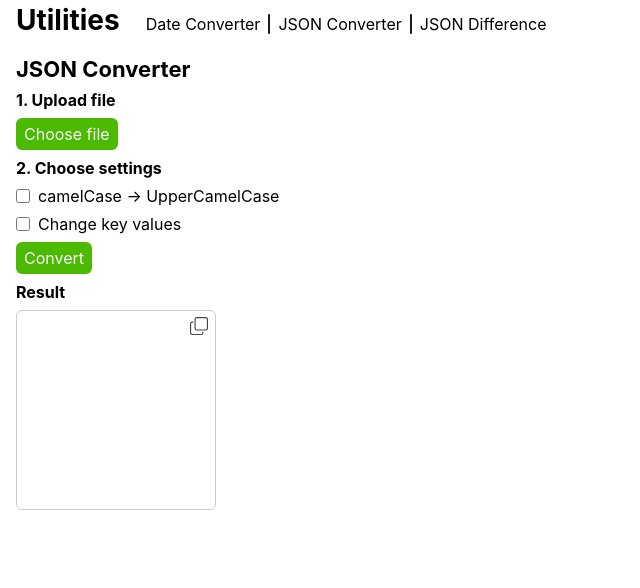
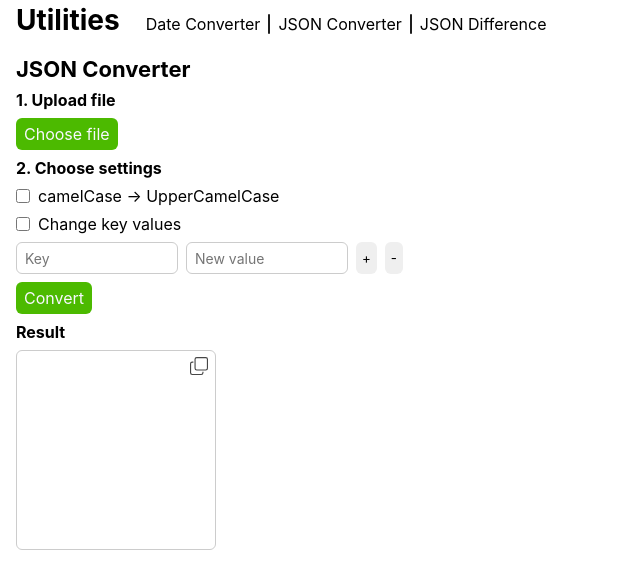
Before and after one commit to thornedll/utilities, a React (Create React App) app: page /utilities/jsonConverter in a window 1280 px wide. Shown: the top 588 px of the page, without its empty margins (0-640 px from the left). Built offline with nearby package versions, Linux system fonts and the light colour scheme.

Commit message:
added DoubleInput component, started to implement it in JsonConverter

```diff
--- a/src/assets/styles/global.module.scss
+++ b/src/assets/styles/global.module.scss
@@ -26,11 +26,11 @@ button,
 input[type="text"] {
   height: 32px;
   border-radius: 6px;
-  cursor: pointer;
 }
 
 button {
   border: none;
+  cursor: pointer;
 }
 
 .header {
--- /dev/null
+++ b/src/components/UI/DoubleInput.tsx
@@ -0,0 +1,36 @@
+import React from "react";
+import { DoubleInputProps } from "../../ts/interfaces/interfaces";
+import styles from "./styles.module.scss";
+
+export const DoubleInput: React.FC<DoubleInputProps> = ({
+  key,
+  inputValue,
+  secondInputValue,
+  placeholder,
+  secondPlaceholder,
+  disabled = false,
+  handleChange,
+}) => {
+  return (
+    <div className={styles.doubleInputWrapper} key={key}>
+      <input
+        type="text"
+        placeholder={placeholder}
+        onChange={() => handleChange}
+        value={inputValue}
+        className={styles.doubleInput}
+        disabled={disabled}
+      />
+      <input
+        type="text"
+        placeholder={secondPlaceholder}
+        onChange={() => handleChange}
+        value={secondInputValue}
+        className={styles.doubleInput}
+        disabled={disabled}
+      />
+      <button>+</button>
+      <button>-</button>
+    </div>
+  );
+};
--- a/src/components/UI/index.ts
+++ b/src/components/UI/index.ts
@@ -1,6 +1,7 @@
 export { BaseSelect } from "./BaseSelect";
 export { Button } from "./Button";
 export { Check } from "./Check";
+export { DoubleInput } from "./DoubleInput";
 export { FileInput } from "./FileInput";
 export { TextArea } from "./TextArea";
 export { TextInput } from "./TextInput";
--- a/src/components/UI/styles.module.scss
+++ b/src/components/UI/styles.module.scss
@@ -53,6 +53,18 @@
   border-radius: 6px;
 }
 
+.doubleInput {
+  width: 162px;
+  padding: 4px 8px;
+  font-size: 14px;
+  border: 1px solid hsl(0, 0%, 80%);
+  cursor: text;
+  &Wrapper {
+    display: flex;
+    gap: 8px;
+  }
+}
+
 .textArea {
   height: 200px;
   width: 200px;
--- a/src/components/pages/JsonConverter.tsx
+++ b/src/components/pages/JsonConverter.tsx
@@ -1,13 +1,21 @@
 import { useState, ChangeEvent } from "react";
 import { BtnType } from "../../ts/types/types";
-import { Button, Check, FileInput, TextArea } from "../UI";
+import { Button, Check, DoubleInput, FileInput, TextArea } from "../UI";
 import { convertToUpper, copy } from "../../utils";
 import styles from "./styles.module.scss";
+
+type KeyValueChange = {
+  key: string;
+  value: string;
+};
 
 export const JsonConverter = () => {
   const [file, setFile] = useState<File>();
   const [isCaseChange, setIsCaseChange] = useState<boolean>(false);
   const [isKeyValuesChange, setIsKeyValuesChange] = useState<boolean>(false);
+  const [keyValuesChanges, setKeyValuesChanges] = useState<[KeyValueChange]>([
+    { key: "", value: "" },
+  ]);
   const [jsonString, setJsonString] = useState<string>("");
   const [btnType, setBtnType] = useState<BtnType>("copy");
 
@@ -18,6 +26,8 @@ export const JsonConverter = () => {
   const handleKeyValuesChange = (state: boolean) => {
     setIsKeyValuesChange(state);
   };
+
+  const handleKeyValuesSettings = (isAdd: boolean) => {};
 
   const uploadFile = (e: ChangeEvent<HTMLInputElement>) => {
     if (e.target.files) {
@@ -53,6 +63,20 @@ export const JsonConverter = () => {
     }
   };
 
+  const keyValueInputs = () => {
+    for (let i = 0; i < keyValuesChanges.length; i++) {
+      return (
+        <DoubleInput
+          key={"key" + i}
+          inputValue={keyValuesChanges[i].key}
+          secondInputValue={keyValuesChanges[i].value}
+          placeholder="Key"
+          secondPlaceholder="New value"
+        />
+      );
+    }
+  };
+
   const copyText = () => {
     copy(jsonString, setBtnType);
   };
@@ -78,6 +102,7 @@ export const JsonConverter = () => {
             checked={isKeyValuesChange}
             handleChange={handleKeyValuesChange}
           />
+          <div className={styles.keyValueInputs}>{keyValueInputs()}</div>
         </div>
       </div>
       <div className={styles.optionsWrapper}>
--- a/src/ts/interfaces/interfaces.ts
+++ b/src/ts/interfaces/interfaces.ts
@@ -53,3 +53,9 @@ export interface TextInputProps {
   labelText?: string;
   handleChange?: () => void;
 }
+
+export interface DoubleInputProps extends TextInputProps {
+  key: string;
+  secondInputValue: InputHTMLAttributes<HTMLInputElement>["value"];
+  secondPlaceholder?: string;
+}
```
